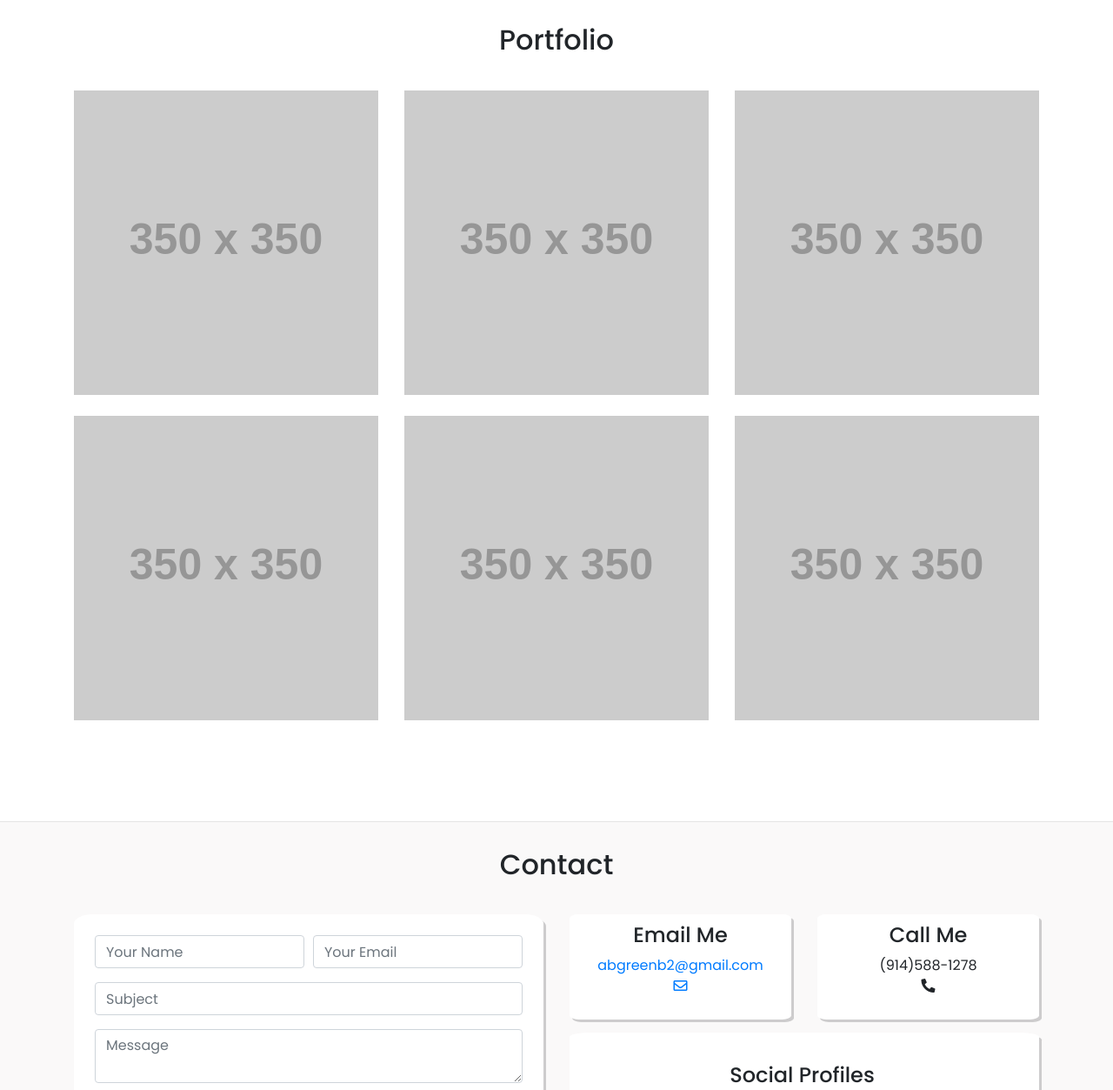
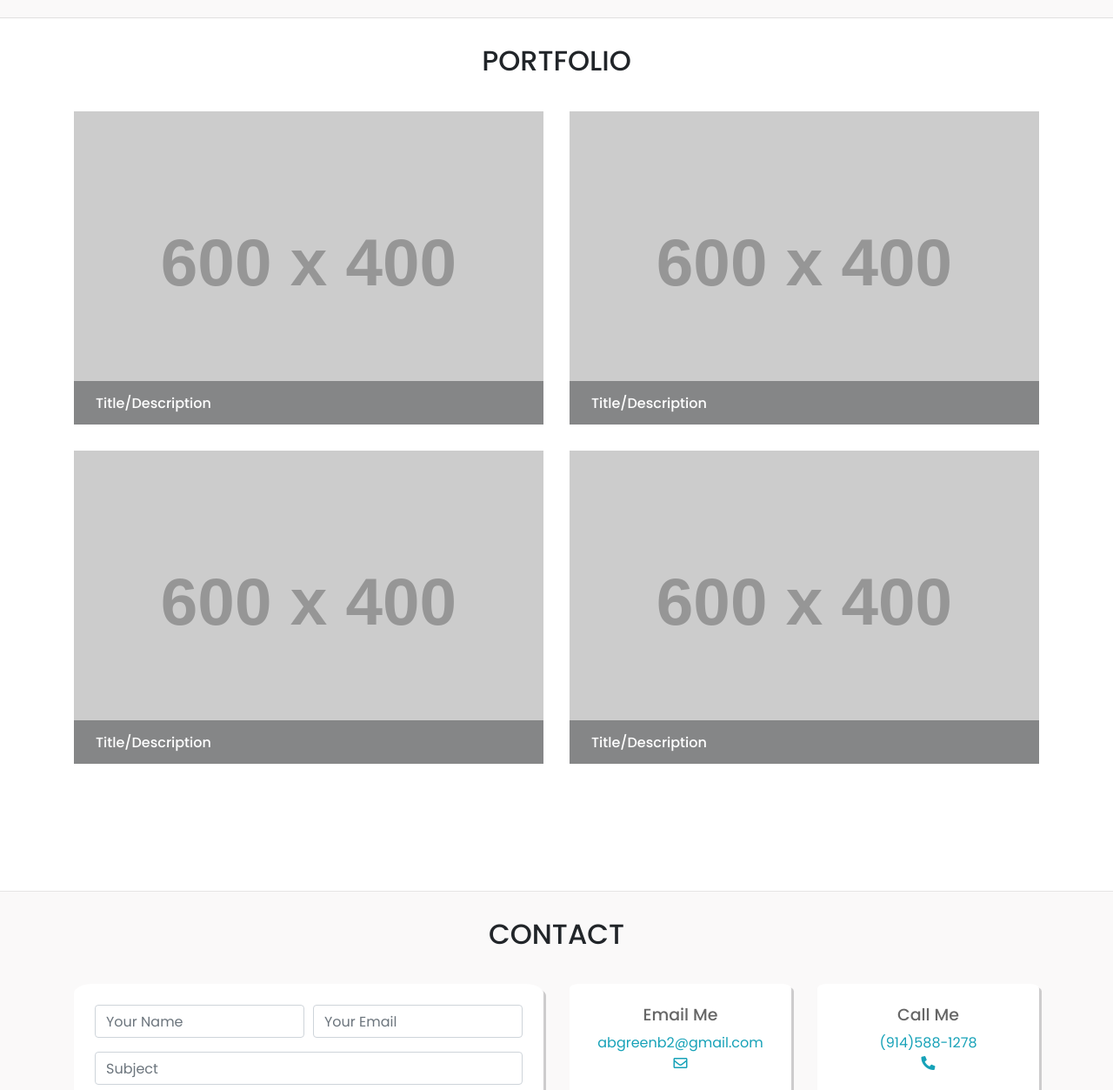
Before and after one commit to aligberg/portfolio, a plain HTML site: page index.html in a window 1280 px wide. Shown: the part 1250-2503 px from the top of the page at 87% size. Drawn offline with nearby package versions, Linux system fonts and the light colour scheme; placeholder pictures from the web are drawn by us.

Commit message:
Finishing touches

```diff
--- a/index.html
+++ b/index.html
@@ -81,17 +81,17 @@
     <section id="about">
       <div class="container">
         <div class="section-title mt-3 mb-2">
-          <h2>About</h2>
+          <h2>ABOUT</h2>
         </div>
         <div class="row about mt-3">
           <div class="col-md-5 me">
             <img class="aboutImg img-responsive pb-3" src="Images/IMG_3894.jpeg">
-            <div class="aboutContent">
+            <div class="aboutContent mb-4">
               <p>Hi! I'm Ali, a web developer living in Brooklyn, NY. I'm a former teacher and school administrator with a love of learning and a passion for creating and problem-solving. After years of working in the education field and loving my students, but craving a more creative outlet, one day, I started programming and never looked back.
               </p>
             </div>
           </div>
-          <div class="skills col-md-7">
+          <div class="skills pt-4 col-md-7">
             <div class="progressBar pb-2">
               <span class="skill">HTML</span><span class="value">95%</span>
               <div class="progress">
@@ -127,29 +127,35 @@
     <section id="portfolio">
       <div class="container">
         <div class="section-title">
-          <h2>Portfolio</h2>
+          <h2>PORTFOLIO</h2>
         </div>
 
         <div class="row d-flex portfolio-content">
-          <div class="col-lg-4 col-md-6 portfolio-item">
-          <div class="portfolioImg"><a href="#"><img src="https://via.placeholder.com/350"></a></div>
+          <div class="col-md-6 portfolio-item"><a href="#">
+            <div class="portfolioImg position-relative"><img src="https://via.placeholder.com/600x400" class="img-fluid">
+            </div>
+            <div class="portfolioTitle position-absolute py-3"><h6>Title/Description</h6></div>
+            </a>
           </div>
-         <div class="col-lg-4 col-md-6 portfolio-item">
-          <div class="portfolioImg"><a href="#"><img src="https://via.placeholder.com/350"></a></div>
-          </div>
-         <div class="col-lg-4 col-md-6 portfolio-item">
-          <div class="portfolioImg"><a href="#"><img src="https://via.placeholder.com/350"></a></div>
+          <div class="col-md-6 portfolio-item"><a href="#">
+            <div class="portfolioImg position-relative"><img src="https://via.placeholder.com/600x400" class="img-fluid">
+            </div>
+            <div class="portfolioTitle position-absolute py-3"><h6>Title/Description</h6></div>
+            </a>
           </div>
         </div>
-        <div class="row pt-4 d-flex portfolio-content">
-          <div class="col-lg-4 col-md-6 portfolio-item">
-          <div class="portfolioImg"><a href="#"><img src="https://via.placeholder.com/350"></a></div>
+        <div class="row d-flex portfolio-content">
+          <div class="col-md-6 portfolio-item"><a href="#">
+            <div class="portfolioImg position-relative"><img src="https://via.placeholder.com/600x400" class="img-fluid">
+            </div>
+            <div class="portfolioTitle position-absolute py-3"><h6>Title/Description</h6></div>
+            </a>
           </div>
-         <div class="col-lg-4 col-md-6 portfolio-item">
-          <div class="portfolioImg"><a href="#"><img src="https://via.placeholder.com/350"></a></div>
-          </div>
-         <div class="col-lg-4 col-md-6 portfolio-item">
-          <div class="portfolioImg"><a href="#"><img src="https://via.placeholder.com/350"></a></div>
+          <div class="col-md-6 portfolio-item"><a href="#">
+            <div class="portfolioImg position-relative"><img src="https://via.placeholder.com/600x400" class="img-fluid">
+            </div>
+            <div class="portfolioTitle position-absolute py-3"><h6>Title/Description</h6></div>
+            </a>
           </div>
         </div>
       </div>
@@ -159,10 +165,10 @@
     <section id="contact">
       <div class="container">
         <div class="section-title">
-          <h2>Contact</h2>
+          <h2>CONTACT</h2>
         </div>
         <div class="row">
-          <div class="col-lg-6">
+          <div class="col-lg-6 mb-4">
             <form class="contact-form py-4 px-4">
               <div class="form-row">
                 <div class="form-group col-6">
--- a/style.css
+++ b/style.css
@@ -44,7 +44,6 @@ body {
   opacity: .7;
 }
 .container {
-  padding-top: 30px;
   padding-bottom: 100px;
 }
 
@@ -101,7 +100,7 @@ h3 a {
 .section-title {
   text-align: center;
   font-size: 35px;
-  padding-bottom: 30px;
+  padding: 30px 0;
 }
 .me {
   text-align: center;
@@ -129,7 +128,24 @@ h3 a {
 
 
 /*----------Portfolio----------*/
+.portfolio-item {
+  margin-bottom: 30px;
+}
 
+
+.portfolioTitle {
+  height: 50px;
+  background-color: rgba(25, 28, 31, 0.4);
+  color: #fff;
+  bottom: 0;
+  left: 15px;
+  right: 15px;
+  justify-content: center;
+}
+
+.portfolioTitle h6 {
+  padding-left: 25px;
+}
 
 
 /*------Contact------*/
@@ -138,14 +154,27 @@ h3 a {
   box-shadow: 3px 3px rgba(25, 28, 31, 0.2);
   border-radius: 4%;
   text-align: center;
-
 }
 .email, .phone {
-  padding: 10px 15px;
+  padding: 25px 15px 18px 15px;
   margin-bottom: 15px;
 }
 .social {
-  padding: 35px 15px 35px 10px;
+  padding: 30px 15px 30px 10px;
+}
+#contact a, #contact p {
+  color: #17a2b8;
+}
+#contact h4 {
+  font-size: 19px;
+  font-weight: 500;
+  color: #666;
+}
+
+.social-icons i {
+  font-size: 22px;
+  padding-left: 5px;
+  padding-right: 5px;
 }
 
 /*-----Footer-----*/
```
